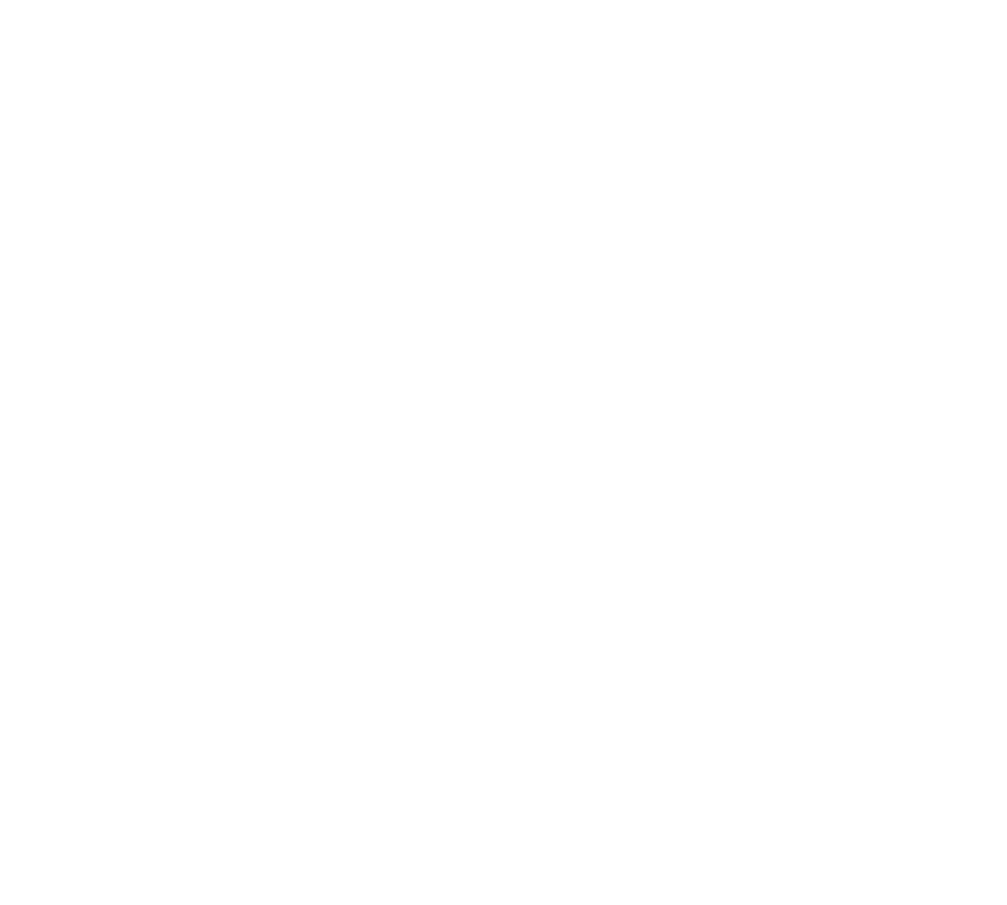
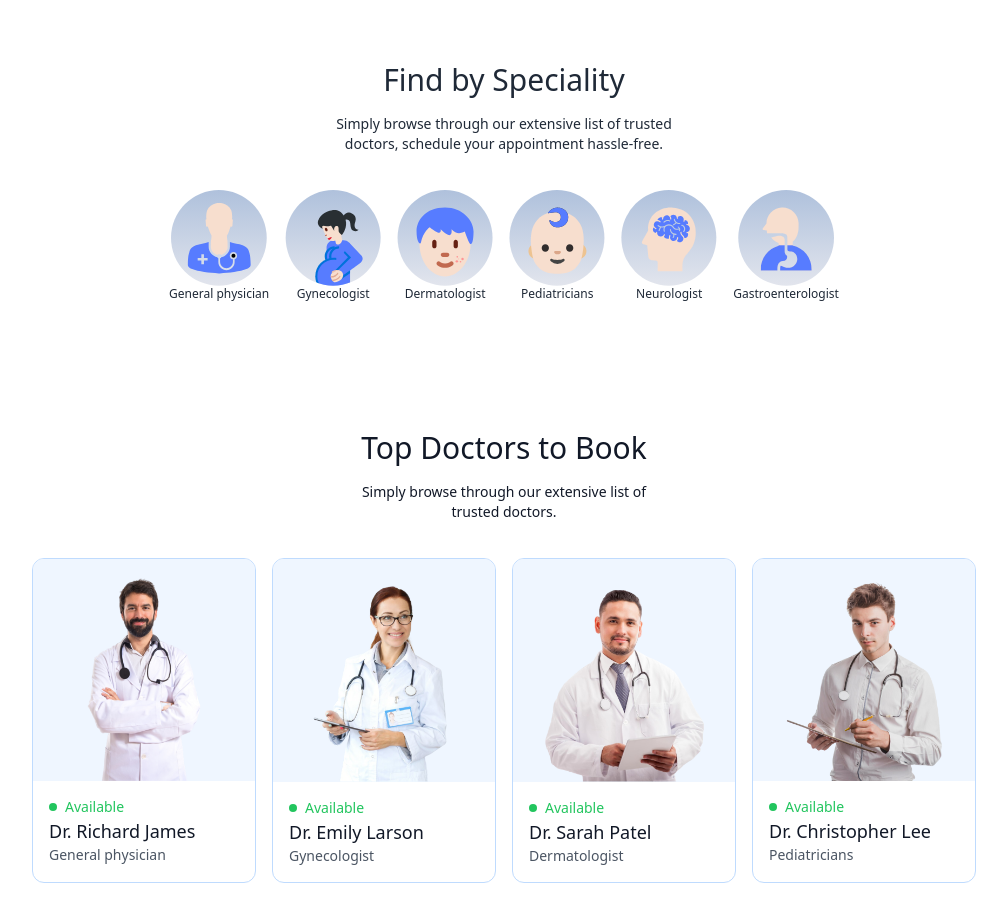
Before and after one commit to hashirsajid58200p/fashion-freaks-full-stack, a React (Vite) app in the folder frontend/: page / in a window 1280 px wide. Shown: the part 634-1539 px from the top of the page, without its empty margins (136-1143 px from the left). Before the commit the page ends 800 px from the top, so only its background shows below. Built offline with nearby package versions, Linux system fonts and the light colour scheme.

Commit message:
feat: add SpecialityMenu and TopDoctors components

```diff
--- a/frontend/src/components/Header.jsx
+++ b/frontend/src/components/Header.jsx
@@ -18,7 +18,7 @@
           </p>
         </div>
         <a
-          href=""
+          href="#speciality"
           className="flex items-center gap-2 bg-white px-8 py-3 rounded-full text-gray-600 text-sm m-auto md:m-0 hover:scale-105 transition-all duration-300"
         >
           Book Appointment{" "}
--- /dev/null
+++ b/frontend/src/components/SpecialityMenu.jsx
@@ -0,0 +1,33 @@
+import React from "react";
+import { specialityData } from "../assets/assets";
+import { Link } from "react-router-dom";
+
+const SpecialityMenu = () => {
+  return (
+    <div
+      className="flex flex-col items-center gap-4 py-16 text-gray-800 "
+      id="speciality"
+    >
+      <h1 className="text-3xl font-medium">Find by Speciality</h1>
+      <p className="sm:w-1/3 text-center text-sm">
+        Simply browse through our extensive list of trusted doctors, schedule
+        your appointment hassle-free.
+      </p>
+      <div className="flex sm:justify-center gap-4 pt-5 w-full overflow-scroll">
+        {specialityData.map((item, index) => (
+          <Link
+            onClick={() => scrollTo(0, 0)}
+            className="flex flex-col items-center text-xs cursor-pointer flex-shrink-0 hover:translate-y-[-10px] transition-all duration-500"
+            key={index}
+            to={`/doctors/${item.speciality}`}
+          >
+            <img className="w-16 sm:w-24 mb:2" src={item.image} alt="" />
+            <p>{item.speciality}</p>
+          </Link>
+        ))}
+      </div>
+    </div>
+  );
+};
+
+export default SpecialityMenu;
--- /dev/null
+++ b/frontend/src/components/TopDoctors.jsx
@@ -0,0 +1,39 @@
+import React from "react";
+import { doctors } from "../assets/assets";
+import { useNavigate } from "react-router-dom";
+
+const TopDoctors = () => {
+  const navigate = useNavigate();
+  return (
+    <div className="flex flex-col items-center gap-4 my-16 text-gray-900 md:mx-10">
+      <h1 className="text-3xl font-medium">Top Doctors to Book</h1>
+      <p className="sm:w-1/3 text-center text-sm">
+        Simply browse through our extensive list of trusted doctors.
+      </p>
+      <div className="w-full grid grid-cols-auto gap-4 pt-5 gap-y-6 px-3 sm:px-0">
+        {doctors.slice(0, 10).map((item, index) => (
+          <div
+            onClick={() => navigate(`/appointment/${item._id}`)}
+            className="border border-blue-200 rounded-xl overflow-hidden cursor-pointer hover:translate-y-[-10px] transition-all duration-500"
+            key={index}
+          >
+            <img className="bg-blue-50" src={item.image} alt="" />
+            <div className="p-4">
+              <div className="flex items-center gap-2 text-sm text-center text-green-500">
+                <p className="w-2 h-2 bg-green-500 rounded-full"></p>
+                <p>Available</p>
+              </div>
+              <p className="text-gray-900 text-lg font-medium ">{item.name}</p>
+              <p className="text-gray-600 text-sm">{item.speciality}</p>
+            </div>
+          </div>
+        ))}
+      </div>
+      <button className="bg-blue-50 text-gray-600 px-12 py-3 rounded-full mt-10">
+        More
+      </button>
+    </div>
+  );
+};
+
+export default TopDoctors;
--- a/frontend/src/index.css
+++ b/frontend/src/index.css
@@ -5,3 +5,7 @@
 .active hr{
     @apply block
 }
+
+::-webkit-scrollbar{
+    @apply hidden
+}
--- a/frontend/src/pages/Home.jsx
+++ b/frontend/src/pages/Home.jsx
@@ -1,10 +1,14 @@
 import React from "react";
 import Header from "../components/Header";
+import SpecialityMenu from "../components/SpecialityMenu";
+import TopDoctors from "../components/TopDoctors";
 
 const Home = () => {
   return (
     <div>
       <Header />
+      <SpecialityMenu />
+      <TopDoctors />
     </div>
   );
 };
--- a/frontend/tailwind.config.js
+++ b/frontend/tailwind.config.js
@@ -6,6 +6,9 @@
       colors: {
         primary: "#5F6FFF",
       },
+      gridTemplateColumns: {
+        auto: "repeat(auto-fill, minmax(200px, 1fr))",
+      },
     },
   },
   plugins: [],
```
